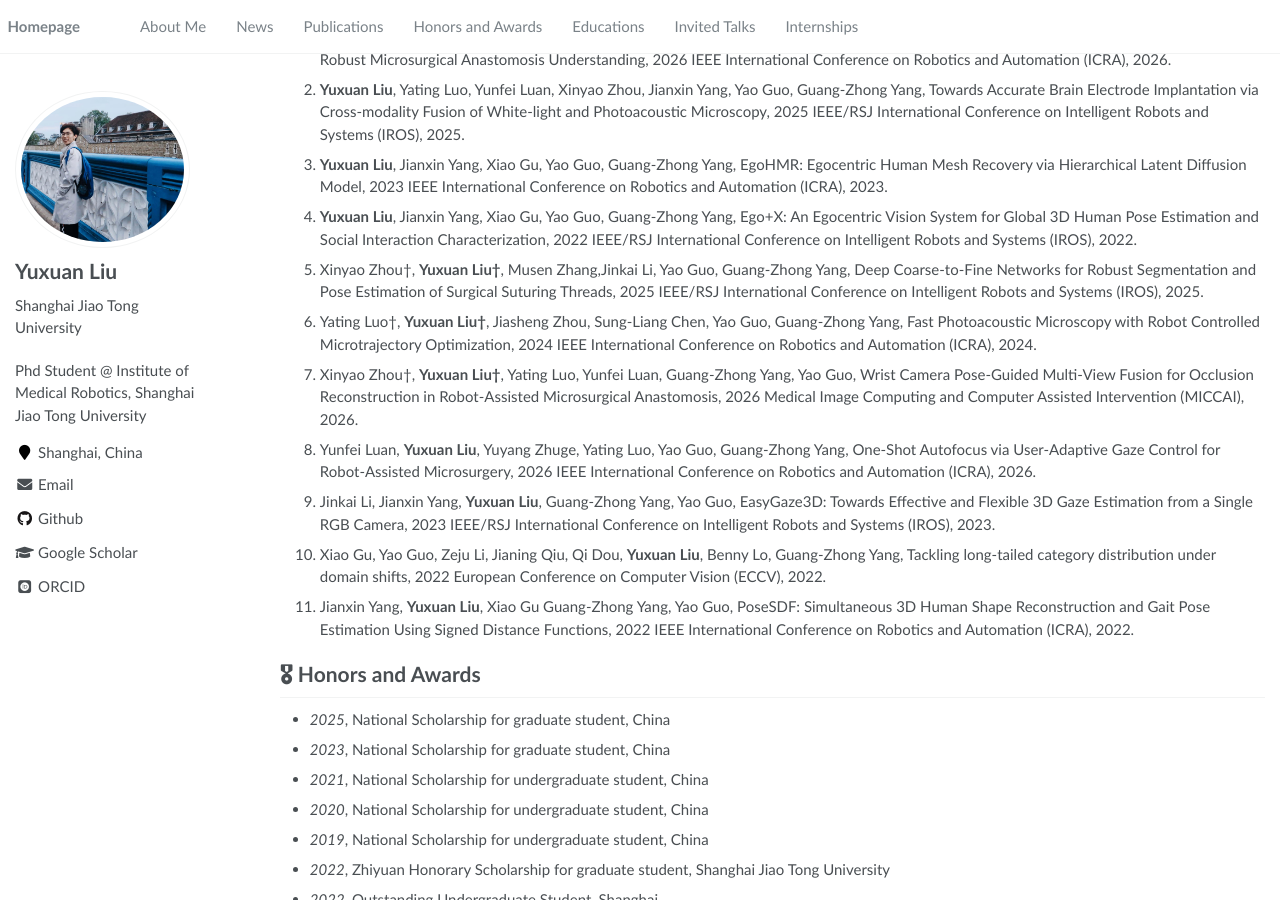
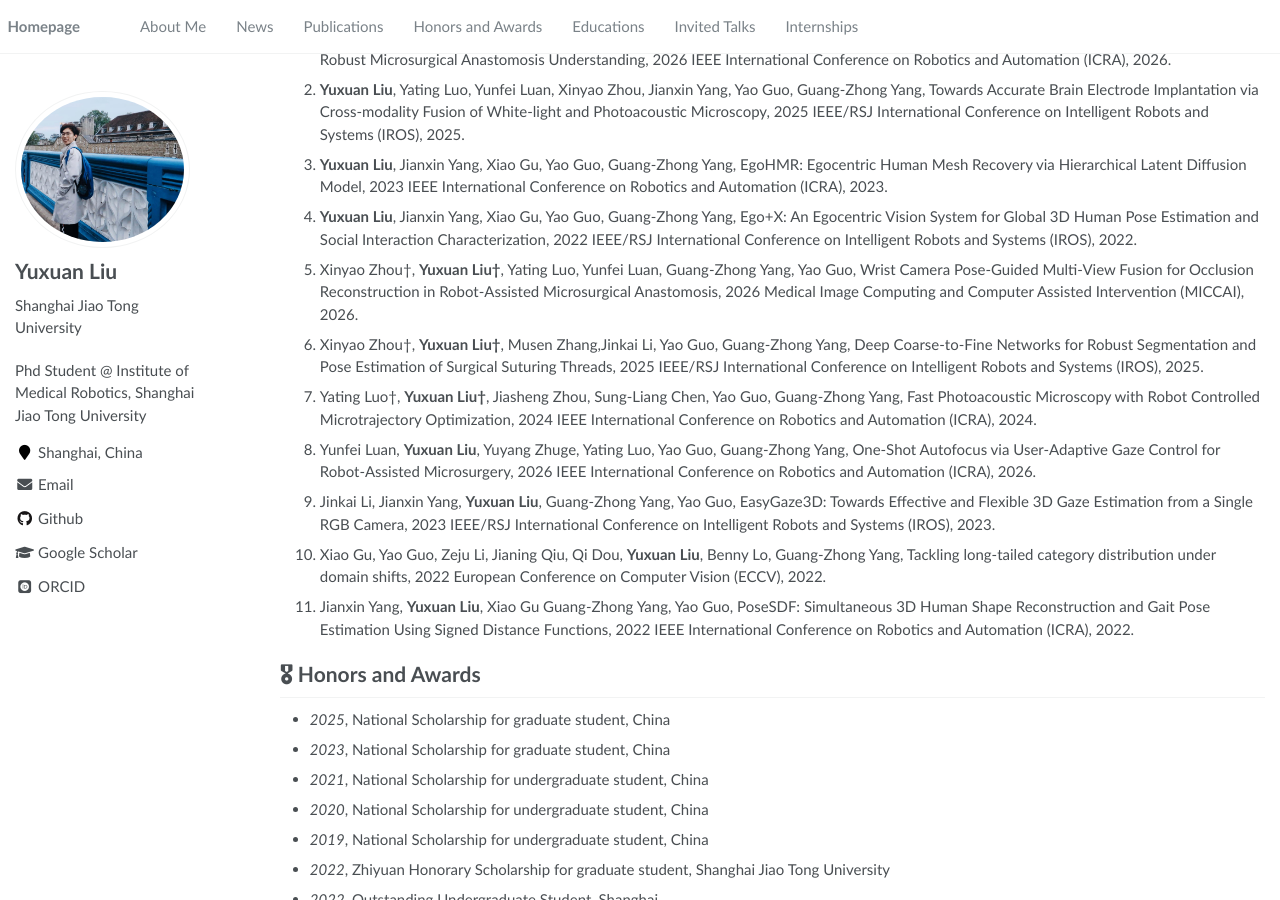
Before and after one commit to Lrnyux/Lrnyux.github.io, a Jekyll site: the page built from _pages/about.md, in a window 1280 px wide and 900 px high, scrolled down 1225 px. Built offline with Jekyll 4.4.1, drawn with Linux system fonts in a browser that asks for light colours; some web fonts are replaced.

```diff
--- a/_pages/about.md
+++ b/_pages/about.md
@@ -53,9 +53,9 @@ Representation, IEEE Transactions on Industrial Informatic (TII), 2024. (中科
 1. **Yuxuan Liu**, Yating Luo, Yunfei Luan, Xinyao Zhou, Jianxin Yang, Yao Guo, Guang-Zhong Yang, Towards Accurate Brain Electrode Implantation via Cross-modality Fusion of White-light and Photoacoustic Microscopy, 2025 IEEE/RSJ International Conference on Intelligent Robots and Systems (IROS), 2025.
 1. **Yuxuan Liu**, Jianxin Yang, Xiao Gu, Yao Guo, Guang-Zhong Yang, EgoHMR: Egocentric Human Mesh Recovery via Hierarchical Latent Diffusion Model, 2023 IEEE International Conference on Robotics and Automation (ICRA), 2023.
 1. **Yuxuan Liu**, Jianxin Yang, Xiao Gu, Yao Guo, Guang-Zhong Yang, Ego+X: An Egocentric Vision System for Global 3D Human Pose Estimation and Social Interaction Characterization, 2022 IEEE/RSJ International Conference on Intelligent Robots and Systems (IROS), 2022.
+1. Xinyao Zhou†, **Yuxuan Liu†**, Yating Luo, Yunfei Luan, Guang-Zhong Yang, Yao Guo, Wrist Camera Pose-Guided Multi-View Fusion for Occlusion Reconstruction in Robot-Assisted Microsurgical Anastomosis, 2026 Medical Image Computing and Computer Assisted Intervention (MICCAI), 2026.
 1. Xinyao Zhou†, **Yuxuan Liu†**, Musen Zhang,Jinkai Li, Yao Guo, Guang-Zhong Yang, Deep Coarse-to-Fine Networks for Robust Segmentation and Pose Estimation of Surgical Suturing Threads, 2025 IEEE/RSJ International Conference on Intelligent Robots and Systems (IROS), 2025.
 1. Yating Luo†, **Yuxuan Liu†**, Jiasheng Zhou, Sung-Liang Chen, Yao Guo, Guang-Zhong Yang, Fast Photoacoustic Microscopy with Robot Controlled Microtrajectory Optimization, 2024 IEEE International Conference on Robotics and Automation (ICRA), 2024.
-1. Xinyao Zhou†, **Yuxuan Liu†**, Yating Luo, Yunfei Luan, Guang-Zhong Yang, Yao Guo, Wrist Camera Pose-Guided Multi-View Fusion for Occlusion Reconstruction in Robot-Assisted Microsurgical Anastomosis, 2026 Medical Image Computing and Computer Assisted Intervention (MICCAI), 2026.
 1. Yunfei Luan, **Yuxuan Liu**, Yuyang Zhuge, Yating Luo, Yao Guo, Guang-Zhong Yang, One-Shot Autofocus via User-Adaptive Gaze Control for Robot-Assisted Microsurgery, 2026 IEEE International Conference on Robotics and Automation (ICRA), 2026.
 1. Jinkai Li, Jianxin Yang, **Yuxuan Liu**, Guang-Zhong Yang, Yao Guo, EasyGaze3D: Towards Effective and Flexible 3D Gaze Estimation from a Single RGB Camera, 2023 IEEE/RSJ International Conference on Intelligent Robots and Systems (IROS), 2023.
 1. Xiao Gu, Yao Guo, Zeju Li, Jianing Qiu, Qi Dou, **Yuxuan Liu**, Benny Lo, Guang-Zhong Yang, Tackling long-tailed category distribution under domain shifts, 2022 European Conference on Computer Vision (ECCV), 2022.
```
